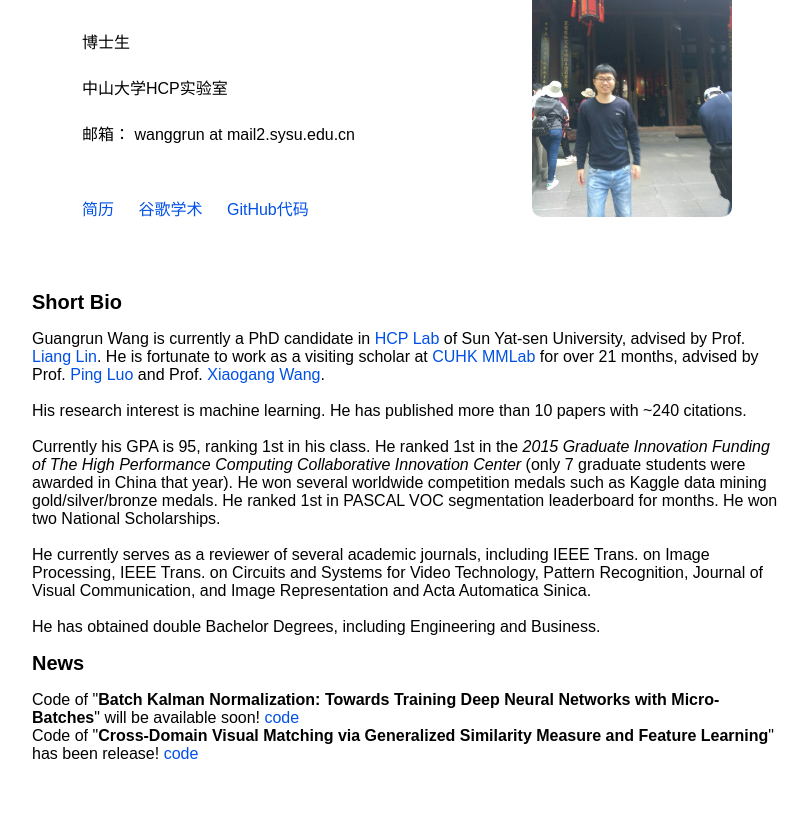
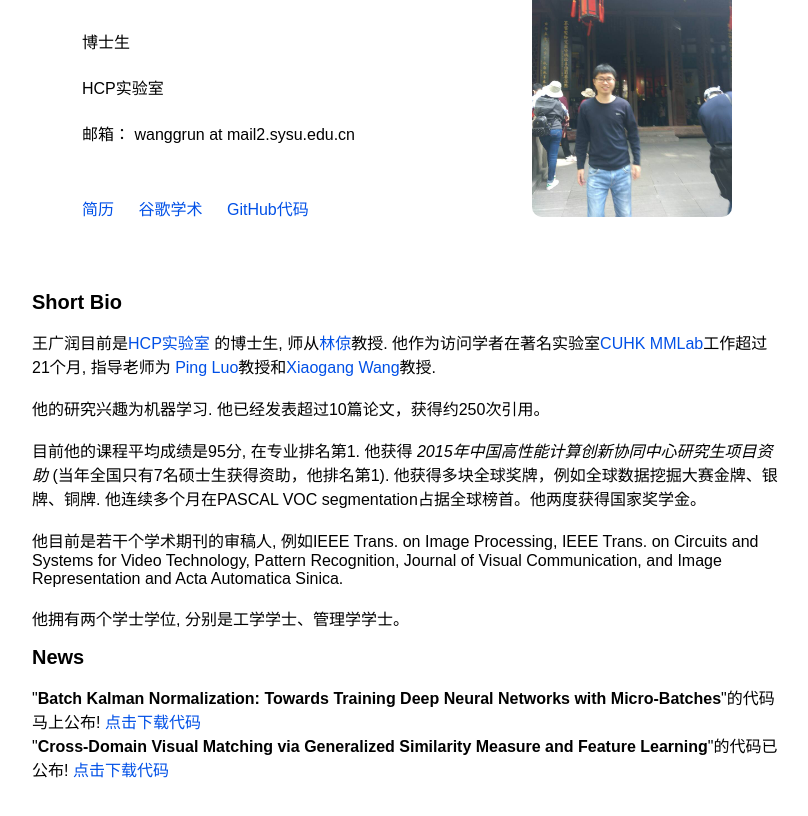
Before and after one commit to wanggrun/wanggrun.github.io, a plain HTML site: page projects/zw.html in a window 1280 px wide. Shown: the part 120-936 px from the top of the page, without its empty margins (233-1041 px from the left). Drawn offline with Linux system fonts and the light colour scheme.

Commit message:
update Chinese version

```diff
--- a/projects/zw.html
+++ b/projects/zw.html
@@ -62,7 +62,7 @@ a, a:visited { color : #0050e7; }
                 博士生
                 <br>
                 <br>
-                中山大学HCP实验室
+                HCP实验室
                 <br>
                 <br>
                 邮箱： wanggrun at mail2.sysu.edu.cn
@@ -80,25 +80,25 @@ a, a:visited { color : #0050e7; }
     <div class="container">
         <h2>Short Bio</h2>
         <p>
-           Guangrun Wang is currently a PhD candidate in <a href="http://www.sysu-hcp.net/home/">HCP Lab</a> of Sun Yat-sen University, advised by Prof. <a href="http://www.linliang.net/">Liang Lin</a>. He is fortunate to work as a visiting scholar at <a href="http://mmlab.ie.cuhk.edu.hk/">CUHK MMLab</a> for over 21 months, advised by Prof. <a href="http://personal.ie.cuhk.edu.hk/~pluo/"> Ping Luo</a> and Prof. <a href="http://www.ee.cuhk.edu.hk/~xgwang/">Xiaogang Wang</a>.
+           王广润目前是<a href="http://www.sysu-hcp.net/home/">HCP实验室</a> 的博士生, 师从<a href="http://www.linliang.net/">林倞</a>教授. 他作为访问学者在著名实验室<a href="http://mmlab.ie.cuhk.edu.hk/">CUHK MMLab</a>工作超过21个月, 指导老师为 <a href="http://personal.ie.cuhk.edu.hk/~pluo/">Ping Luo</a>教授和<a href="http://www.ee.cuhk.edu.hk/~xgwang/">Xiaogang Wang</a>教授.
 
             <br>
-            <br>His research interest is machine learning. He has published more than 10 papers with ~240 citations.
+            <br> 他的研究兴趣为机器学习. 他已经发表超过10篇论文，获得约250次引用。
 
             <br>
-            <br> Currently his GPA is 95, ranking 1st in his class. He ranked 1st in the <I>2015 Graduate Innovation Funding of The High Performance Computing Collaborative Innovation Center</I> (only 7 graduate students were awarded in China that year). He won several worldwide competition medals such as Kaggle data mining gold/silver/bronze medals. He ranked 1st in PASCAL VOC segmentation leaderboard for months. He won two National Scholarships.
+            <br> 目前他的课程平均成绩是95分, 在专业排名第1. 他获得 <I>2015年中国高性能计算创新协同中心研究生项目资助</I>  (当年全国只有7名硕士生获得资助，他排名第1). 他获得多块全球奖牌，例如全球数据挖掘大赛金牌、银牌、铜牌. 他连续多个月在PASCAL VOC segmentation占据全球榜首。他两度获得国家奖学金。
 
             <br>
-            <br> He currently serves as a reviewer of several academic journals, including IEEE Trans. on Image Processing, IEEE Trans. on Circuits and Systems for Video Technology, Pattern Recognition, Journal of Visual Communication, and Image Representation and Acta Automatica Sinica.
+            <br> 他目前是若干个学术期刊的审稿人, 例如IEEE Trans. on Image Processing, IEEE Trans. on Circuits and Systems for Video Technology, Pattern Recognition, Journal of Visual Communication, and Image Representation and Acta Automatica Sinica.
 
             <br>
-            <br> He has obtained double Bachelor Degrees, including Engineering and Business.
+            <br> 他拥有两个学士学位, 分别是工学学士、管理学学士。
        </p>
        <h2>News</h2>
        <p>
-       Code of "<b>Batch Kalman Normalization: Towards Training Deep Neural Networks with Micro-Batches</b>" will be available soon! <a href="https://github.com/wanggrun/">code</a>
+       "<b>Batch Kalman Normalization: Towards Training Deep Neural Networks with Micro-Batches</b>"的代码马上公布! <a href="https://github.com/wanggrun/">点击下载代码</a>
        <br>
-       Code of "<b>Cross-Domain Visual Matching via Generalized Similarity Measure and Feature Learning</b>" has been release! <a href="http://www.sysu-hcp.net/cross-domain-visual-matching/">code</a>
+       "<b>Cross-Domain Visual Matching via Generalized Similarity Measure and Feature Learning</b>"的代码已公布! <a href="http://www.sysu-hcp.net/cross-domain-visual-matching/">点击下载代码</a>
        </p>
     </div>
 
```
